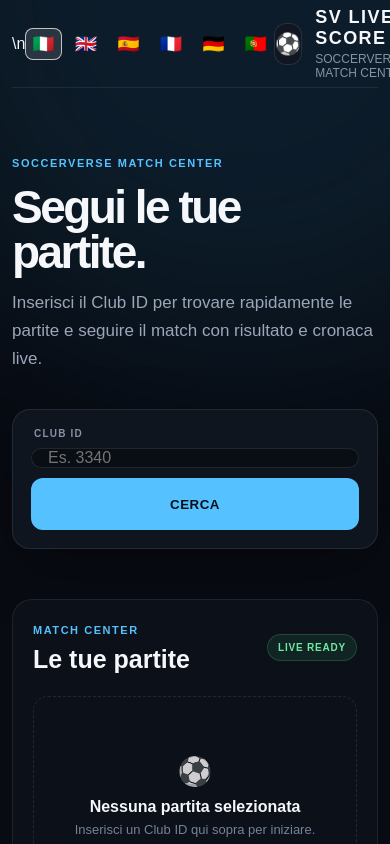
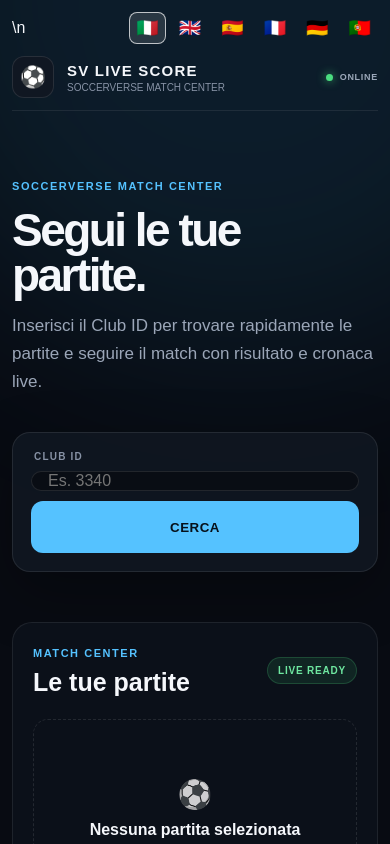
Before and after one commit to 2tdwzv45gj-del/soccerverse-match-center, a Next.js app in the folder web/: page / in a window 390 px wide. Shown: the top 844 px of the page. Built offline with nearby package versions, Linux system fonts and the light colour scheme.

Commit message:
Fix mobile home header

```diff
--- a/web/src/app/page.module.css
+++ b/web/src/app/page.module.css
@@ -730,3 +730,41 @@
     width: 100%;
   }
 }
+
+/* SV LIVE SCORE — MOBILE HEADER FIX */
+@media (max-width: 650px) {
+  .header {
+    height: auto;
+    min-height: 72px;
+    padding: 12px 0;
+    gap: 12px;
+    flex-wrap: wrap;
+  }
+
+  .brand {
+    min-width: 0;
+    flex: 1 1 auto;
+  }
+
+  .brand h1 {
+    font-size: 15px;
+  }
+
+  .brand p {
+    font-size: 10px;
+  }
+
+  .status {
+    flex: 0 0 auto;
+    font-size: 9px;
+  }
+
+  .container {
+    width: calc(100% - 24px);
+    max-width: none;
+  }
+
+  .page {
+    overflow-x: hidden;
+  }
+}
```
